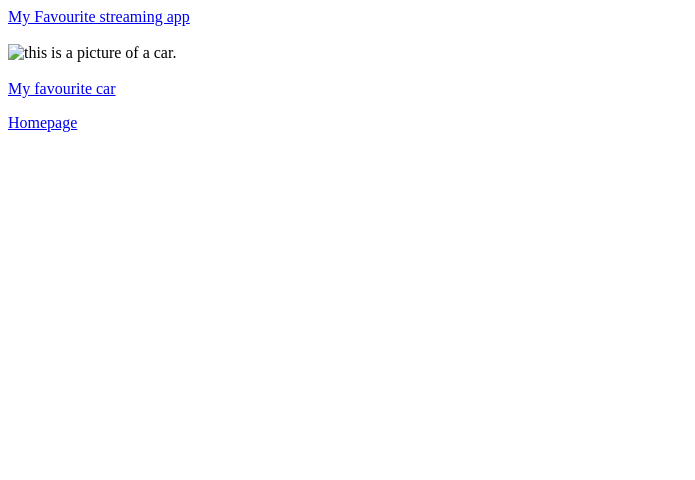
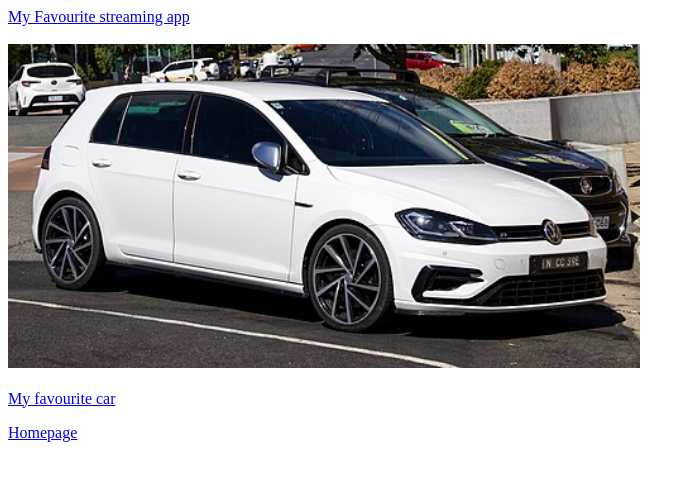
Before and after one commit to KAYGIE/KAYGIE-codes, a plain HTML site: page page2.html in a window 1280 px wide. Shown: the whole page, without its empty margins (0-695 px from the left). Drawn offline with Linux system fonts and the light colour scheme.

Commit message:
Update page2.html

```diff
--- a/page2.html
+++ b/page2.html
@@ -10,7 +10,7 @@
   <a href="https://music.youtube.com/">My Favourite streaming app</a>
   <br>
   <br>
-  <img src="images/2020_Volkswagen_Golf_R_.jpg" height="50%" width="50%" alt="this is a picture of a car.">
+  <img src="2020_Volkswagen_Golf_R_.jpg" height="50%" width="50%" alt="this is a picture of a car.">
   <br>
   <br>
   <a href="https://en.wikipedia.org/wiki/File:2015_Volkswagen_Golf_(5G_MY15)_R_hatchback_(2018-03-22)_01.jpg">My favourite car</a>
```
